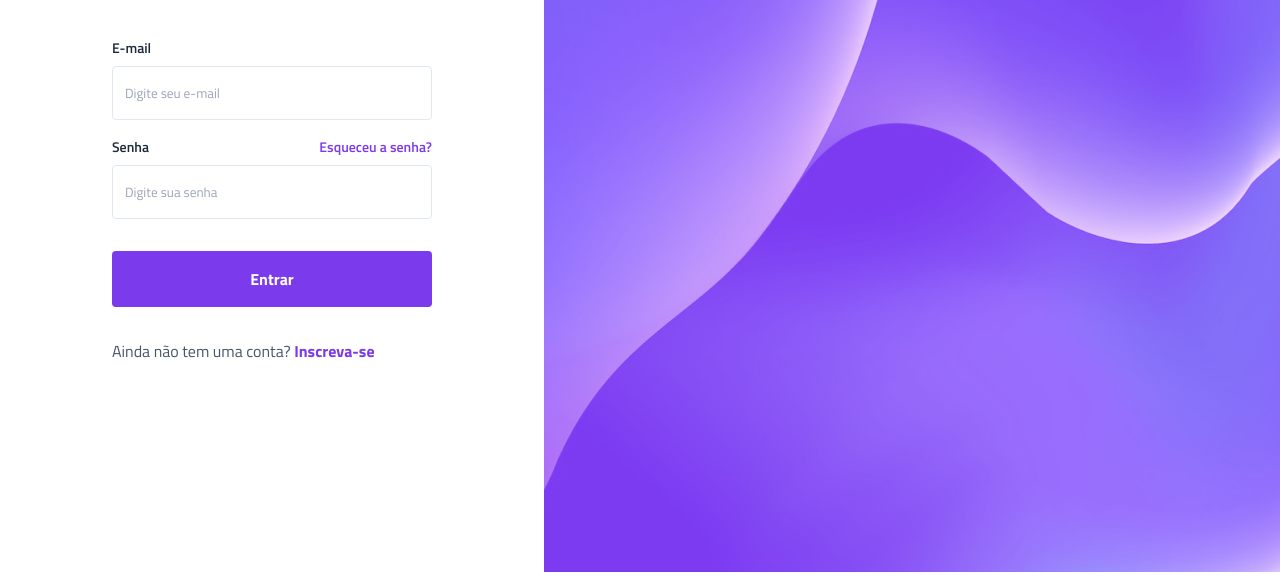
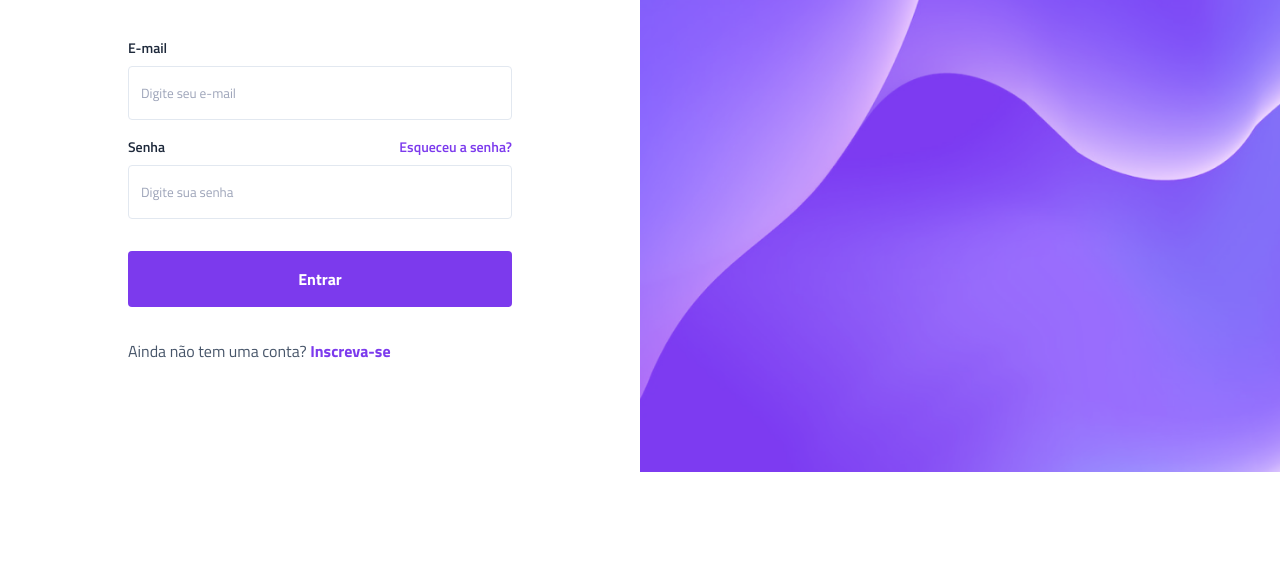
Before and after one commit to kao04/vertigo, a plain HTML site: page index.html in a window 1280 px wide. Shown: the part 328-906 px from the top of the page. After the commit the page ends 800 px from the top, so only its background shows below. Drawn offline with Linux system fonts and the light colour scheme.

Commit message:
projeto finalizado

```diff
--- a/style.css
+++ b/style.css
@@ -138,6 +138,7 @@ main{
 @media (min-width: 1000px){
     body{
         display:flex;
+        height:100vh;
     }
 
     header{
@@ -170,6 +171,12 @@ main{
         width:100%
     }
 
+    .bg-desktop img{
+        display:block;
+        width: 100%;
+        height: 100%;
+    }
+
     .descricao h1{
         font-size: 2.25rem;
     }
```
